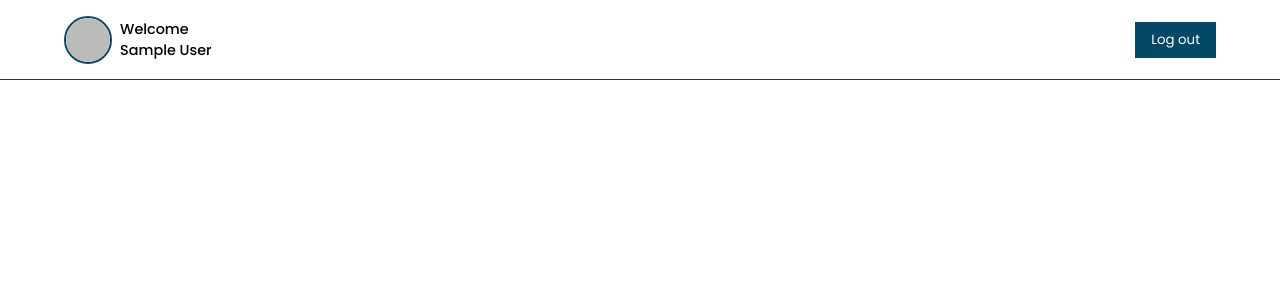
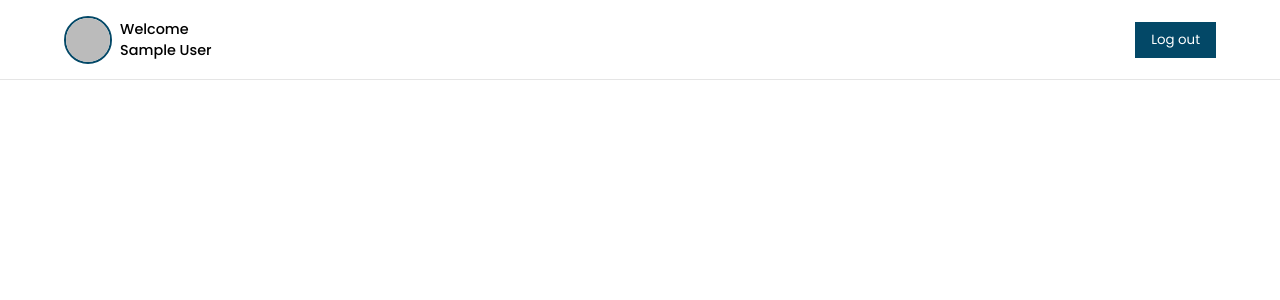
Before and after one commit to Iretoms/chat-me, a React (Create React App) app: page / in a window 1280 px wide. Shown: the top 300 px of the page. Built offline with nearby package versions, Linux system fonts and the light colour scheme; no server answers; sample sign-in values are in the browser's storage.

Commit message:
some fix

```diff
--- a/src/pages/home/Home.scss
+++ b/src/pages/home/Home.scss
@@ -4,7 +4,7 @@ $pri-color: #034867;
 .homeHeader {
     height: 10vh;
     width:100%;
-    border-bottom: 1px solid #333;
+    border-bottom: 1px solid #e5e5e5;
     display: flex;
     align-items: center;
     justify-content: center;
```
